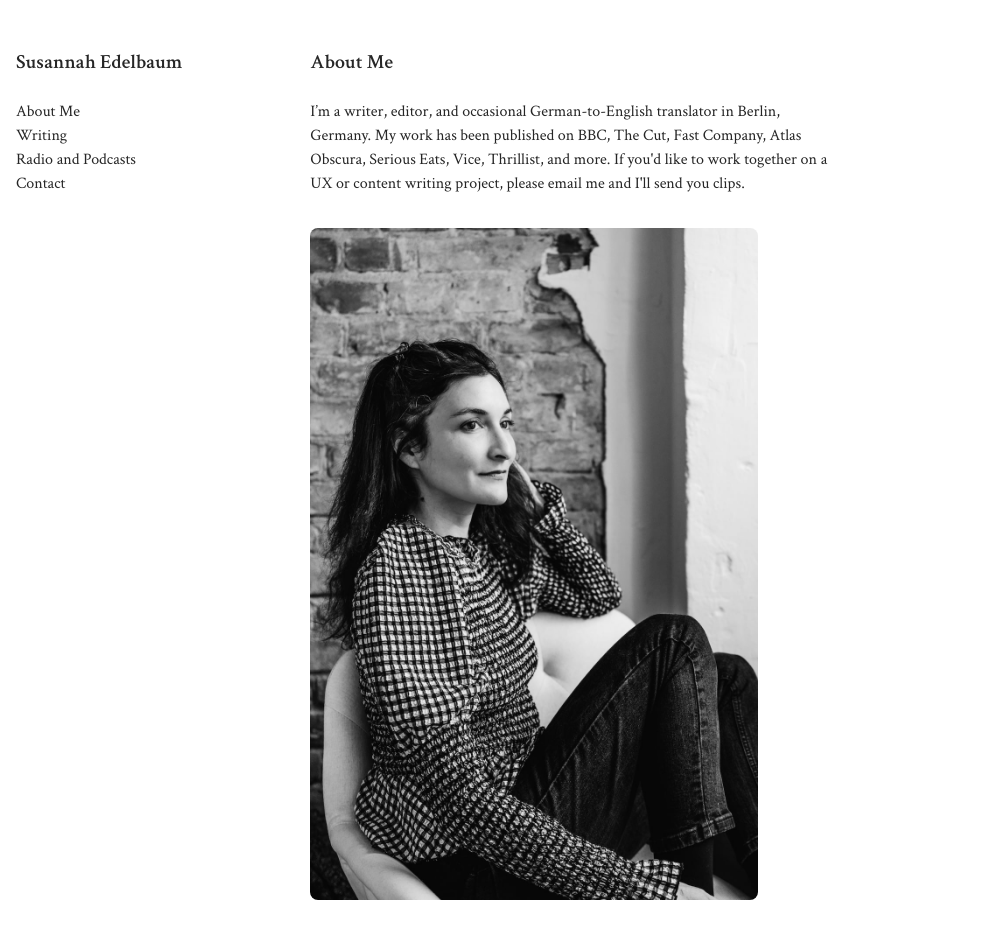
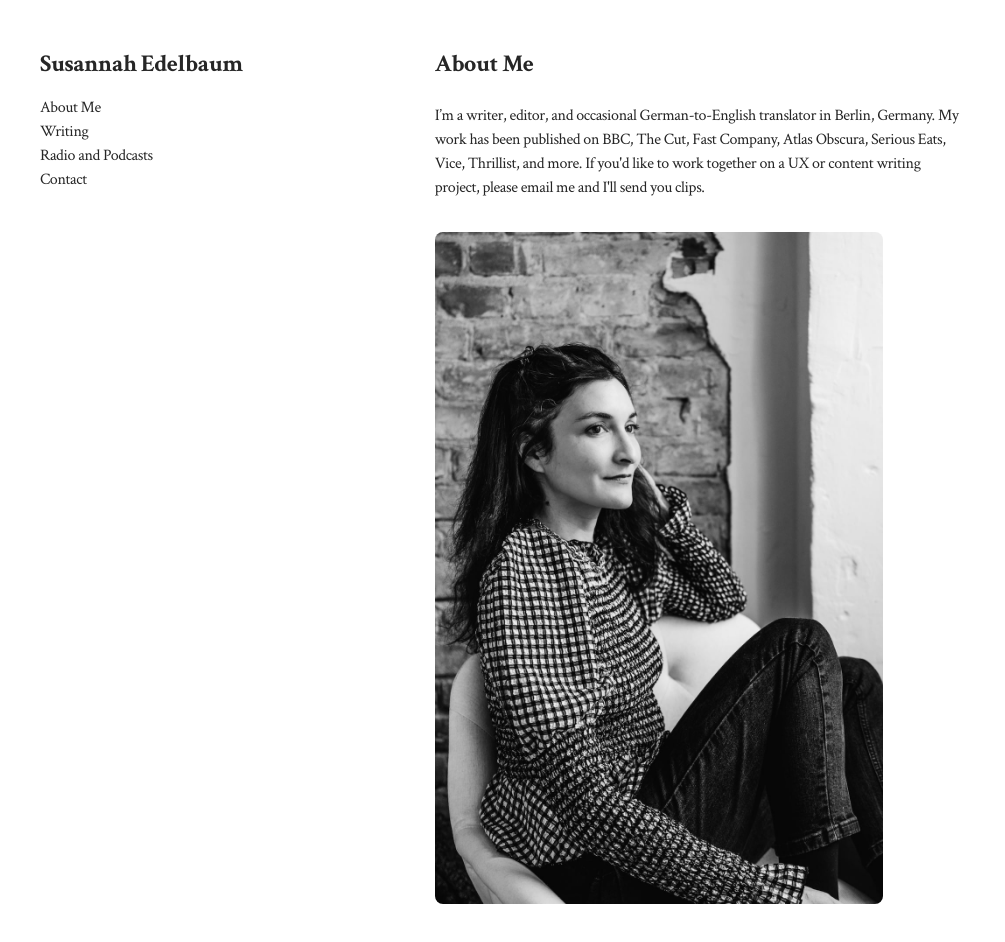
Before and after one commit to russellmorgan/SusannahWebsite, a plain HTML site: page docs/index.html in a window 1280 px wide. Shown: the whole page, without its empty margins (0-1005 px from the left). Drawn offline with nearby package versions, Linux system fonts and the light colour scheme.

Commit message:
Adjusted styling on homepage and got better google font support

```diff
--- a/docs/index.html
+++ b/docs/index.html
@@ -5,22 +5,42 @@
     <meta charset="UTF-8" />
     <meta name="viewport" content="width=device-width,initial-scale=1" />
     <title>Susannah Edelbaum - About Me</title>
-    <link rel="preload" href="CrimsonText-Regular.ttf" as="font" crossorigin="anonymous" />
     <script src="https://cdn.jsdelivr.net/npm/@tailwindcss/browser@4"></script>
+    <link rel="preconnect" href="https://fonts.googleapis.com">
+    <link rel="preconnect" href="https://fonts.gstatic.com" crossorigin>
+    <link href="https://fonts.googleapis.com/css2?family=Crimson+Text:ital,wght@0,400;0,600;0,700;1,400&display=swap" rel="stylesheet">
     <style>
-        @import url('https://fonts.googleapis.com/css2?family=Crimson+Text:ital,wght@0,400;0,600;0,700;1,400;1,600;1,700&display=swap');
+        .crimson-text-regular {
+        font-family: "Crimson Text", serif;
+        font-weight: 400;
+        font-style: normal;
+        }
 
-        html {
-            font-family: 'Crimson Text', serif;
+        .crimson-text-semibold {
+        font-family: "Crimson Text", serif;
+        font-weight: 600;
+        font-style: normal;
+        }
+
+        .crimson-text-bold {
+        font-family: "Crimson Text", serif;
+        font-weight: 700;
+        font-style: normal;
+        }
+
+        .crimson-text-regular-italic {
+        font-family: "Crimson Text", serif;
+        font-weight: 400;
+        font-style: italic;
         }
     </style>
 </head>
 
 <body class="text-neutral-800 bg-white">
-    <div class="flex flex-col container mx-auto md:flex-row md:space-x-32 px-4 py-12 crimson-text-regular">
+    <div class="flex flex-col md:flex-row md:space-x-48 px-10 py-12 crimson-text-regular tracking-tight">
         <!-- side nav -->
         <div>
-            <h1 class="text-xl pb-6 font-semibold crimson-text-bold">Susannah Edelbaum</h1>
+            <h1 class="text-2xl pb-4 crimson-text-bold">Susannah Edelbaum</h1>
             <ul>
                 <li>
                     <a href="index.html">About Me</a>
@@ -38,7 +58,7 @@
         </div>
         <!-- content column -->
         <div>
-            <h1 class="text-xl pb-6 sm:pt-16 md:pt-0 font-semibold crimson-text-bold">About Me</h1>
+            <h1 class="text-2xl pb-6 sm:pt-16 md:pt-0 crimson-text-bold">About Me</h1>
             <div id="content" class="max-w-prose crimson-text-regular">
                 I’m a writer, editor, and occasional German-to-English translator in
                 Berlin, Germany. My work has been published on BBC, The Cut, Fast
```
Also changed, not shown: docs/dynamic.html (+24 -0 lines), audio.html (added), dynamic.html (added).
